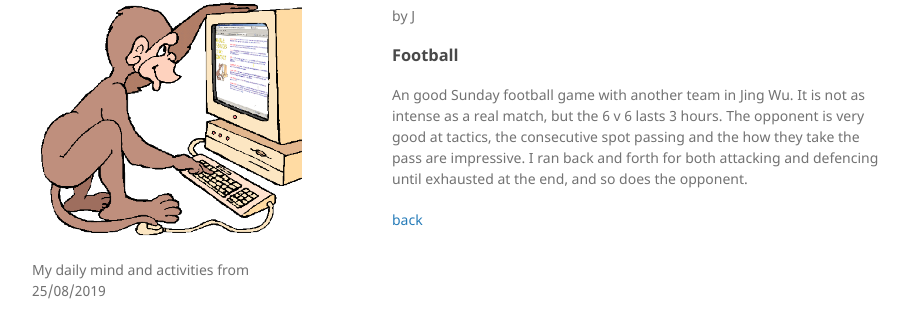
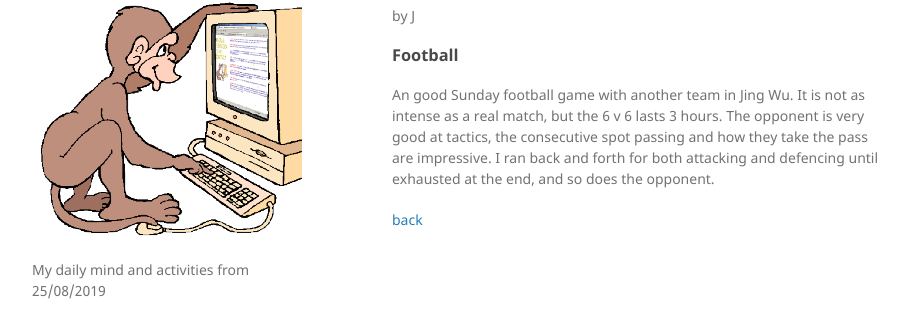
Before and after one commit to yifanjiang/yifanjiang.github.io, a Jekyll site: the page built from _posts/2019-09-08-23:25:32.md, in a window 1280 px wide. Shown: the part 125-446 px from the top of the page, without its empty margins (178-1087 px from the left). Built offline with Jekyll 4.4.1, drawn with Linux system fonts in a browser that asks for light colours.

Commit message:
add 2019-09-09-22:26:45.md

```diff
--- a/_posts/2019-09-08-23:25:32.md
+++ b/_posts/2019-09-08-23:25:32.md
@@ -7,8 +7,8 @@ author: J
 
 An good Sunday football game with another team in Jing Wu. It is not as
 intense as a real match, but the 6 v 6 lasts 3 hours. The opponent is very
-good at tactics, the consecutive spot passing and the how they take the pass
-are impressive. I ran back and forth for both attacking and defencing until
+good at tactics, the consecutive spot passing and how they take the pass are
+impressive. I ran back and forth for both attacking and defencing until
 exhausted at the end, and so does the opponent.
 
 [back](https://yifanjiang.github.io/)
```
Also changed, not shown: _posts/2019-09-09-22:26:45.md (added, +15 -0 lines), index.md (+2 -0 lines).
